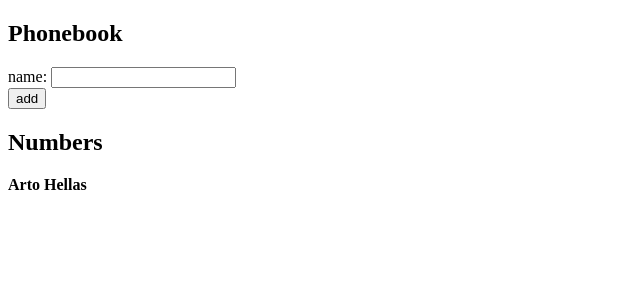
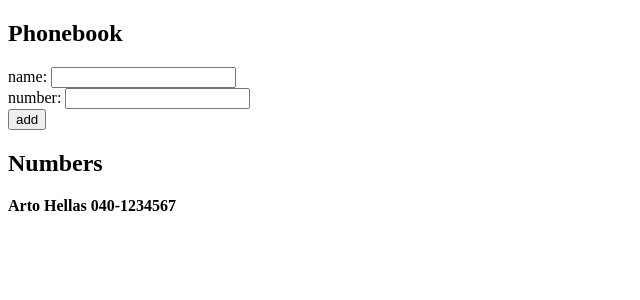
Before and after one commit to hgao080/full-stack-open, a React (Vite) app in the folder part2/phonebook/: page / in a window 1280 px wide. Shown: the top 300 px of the page, without its empty margins (0-640 px from the left). Built offline with nearby package versions, Linux system fonts and the light colour scheme.

Commit message:
Added numbers along with names

```diff
--- a/part2/phonebook/src/App.jsx
+++ b/part2/phonebook/src/App.jsx
@@ -4,11 +4,14 @@ import Details from './components/Details'
 
 const App = () => {
   const [persons, setPersons] = useState([
-    { name: 'Arto Hellas' }
+    { name: 'Arto Hellas',
+      number: '040-1234567'
+    }
   ])
   const [newName, setNewName] = useState('')
+  const [newNumber, setNewNumber] = useState('')
 
-  const addName = (e) => {
+  const addPerson = (e) => {
     e.preventDefault()
 
     if (persons.find(person => person.name === newName)) {
@@ -17,24 +20,31 @@ const App = () => {
     }
 
     const nameObject = {
-      name: newName
+      name: newName,
+      number: newNumber
     }
 
     setPersons(persons.concat(nameObject))
     setNewName('')
+    setNewNumber('')
   }
 
   const handleNameChange = (e) => {
     setNewName(e.target.value)
   }
 
+  const handleNumberChange = (e) => {
+    setNewNumber(e.target.value)
+  }
+
   return (
     <div>
       <h2>Phonebook</h2>
-      <form onSubmit={addName}>
+      <form onSubmit={addPerson}>
         <div>
           name: <input value={newName} onChange={handleNameChange}/>
         </div>
+        <div>number: <input value={newNumber} onChange={handleNumberChange} /></div>
         <div>
           <button type="submit">add</button>
         </div>
--- a/part2/phonebook/src/components/Details.jsx
+++ b/part2/phonebook/src/components/Details.jsx
@@ -1,7 +1,11 @@
-const Details = ({person}) => {
-    return (
-        <p><b>{person.name}</b></p>
-    );
-}
+const Details = ({ person }) => {
+  return (
+    <div>
+      <p>
+        <b>{person.name} {person.number}</b>
+      </p>
+    </div>
+  );
+};
 
 export default Details;
```
